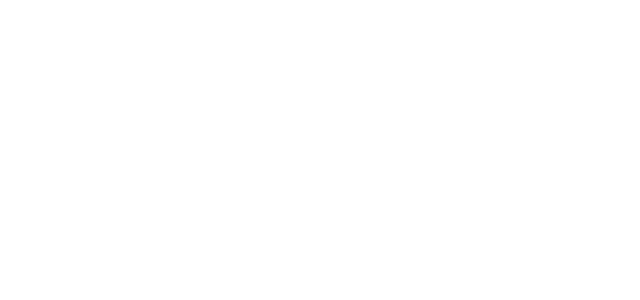
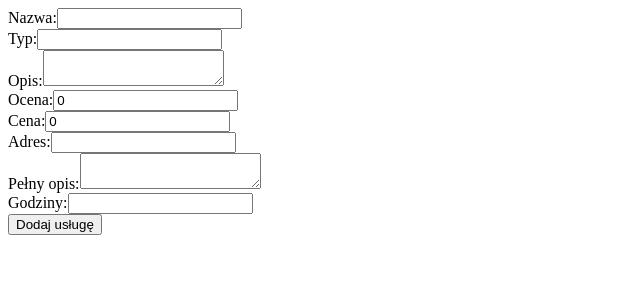
Before and after one commit to mariakoren/project-beauty-salon, a React (Create React App) app in the folder beauty-salon/client/: page /admin/addservice in a window 1280 px wide. Before the commit this address had no page. Shown: the top 300 px of the page, without its empty margins (0-640 px from the left). Built offline with nearby package versions, Linux system fonts and the light colour scheme.

Commit message:
addService from admin

```diff
--- a/beauty-salon/client/package.json
+++ b/beauty-salon/client/package.json
@@ -14,13 +14,15 @@
     "axios": "^1.6.5",
     "cors": "^2.8.5",
     "date-fns": "^2.28.0",
+    "formik": "^2.4.5",
     "js-cookie": "^3.0.5",
     "react": "^18.0.0",
     "react-date-range": "^1.4.0",
     "react-dom": "^18.0.0",
     "react-router-dom": "^6.3.0",
     "react-scripts": "^5.0.1",
-    "web-vitals": "^2.1.4"
+    "web-vitals": "^2.1.4",
+    "yup": "^1.3.3"
   },
   "scripts": {
     "start": "react-scripts start",
--- a/beauty-salon/client/src/App.js
+++ b/beauty-salon/client/src/App.js
@@ -10,6 +10,7 @@
 import Register from "./pages/register/register";
 import Admin from "./pages/admin/admin";
 import Statistics from "./pages/admin/statistics";
+import AddServiceForm from "./pages/admin/addService";
 
 function App() {
   return (
@@ -22,6 +23,8 @@
         <Route path="/register" element={<Register/>}/>
         <Route path="/admin" element={<Admin/>}/>
         <Route path="admin/statistics" element={<Statistics/>}/>
+        <Route path="admin/addservice" element={<AddServiceForm/>}/>
+
       </Routes>
     </BrowserRouter>
   );
--- /dev/null
+++ b/beauty-salon/client/src/pages/admin/addService.jsx
@@ -0,0 +1,125 @@
+import React, { useState } from 'react';
+import * as Yup from 'yup';
+import axios from 'axios';
+
+const validationSchema = Yup.object().shape({
+  name: Yup.string().required('Pole wymagane'),
+  type: Yup.string().required('Pole wymagane'),
+  desc: Yup.string(),
+  rating: Yup.number().min(1, 'Ocena musi być większa lub równa 1').max(5, 'Ocena musi być mniejsza lub równa 5'),
+  price: Yup.number().min(0, 'Cena nie może być ujemna').required('Pole wymagane'),
+  address: Yup.string().required('Pole wymagane'),
+  fullDesc: Yup.string(),
+  times: Yup.string().required('Pole wymagane'),
+});
+
+const AddServiceForm = () => {
+  const [values, setValues] = useState({
+    name: '',
+    type: '',
+    desc: '',
+    rating: 0,
+    price: 0,
+    address: '',
+    fullDesc: '',
+    times: '',
+  });
+
+  const [errors, setErrors] = useState({});
+
+  const handleChange = (e) => {
+    const { name, value } = e.target;
+    setValues({
+      ...values,
+      [name]: value,
+    });
+  };
+
+  const handleSubmit = async () => {
+    try {
+      await validationSchema.validate(values, { abortEarly: false });
+      await axios.post("http://localhost:8800/api/services", values, {withCredentials: true});
+      // Zresetuj wartości po udanym dodaniu usługi
+    //   setValues({
+    //     name: '',
+    //     type: '',
+    //     desc: '',
+    //     rating: 0,
+    //     price: 0,
+    //     address: '',
+    //     fullDesc: '',
+    //     times: '',
+    //   });
+      setErrors({});
+    } catch (err) {
+      if (err instanceof Yup.ValidationError) {
+        const newErrors = {};
+        err.inner.forEach((error) => {
+          newErrors[error.path] = error.message;
+        });
+        setErrors(newErrors);
+      } else {
+        // Obsługa innych błędów
+        console.error(err);
+      }
+    }
+  };
+
+  return (
+    <form>
+      <div>
+        <label htmlFor="name">Nazwa:</label>
+        <input type="text" id="name" name="name" value={values.name} onChange={handleChange} />
+        {errors.name && <div>{errors.name}</div>}
+      </div>
+
+      <div>
+        <label htmlFor="type">Typ:</label>
+        <input type="text" id="type" name="type" value={values.type} onChange={handleChange} />
+        {errors.type && <div>{errors.type}</div>}
+      </div>
+
+      <div>
+        <label htmlFor="desc">Opis:</label>
+        <textarea id="desc" name="desc" value={values.desc} onChange={handleChange} />
+        {errors.desc && <div>{errors.desc}</div>}
+      </div>
+
+      <div>
+        <label htmlFor="rating">Ocena:</label>
+        <input type="number" id="rating" name="rating" value={values.rating} onChange={handleChange} />
+        {errors.rating && <div>{errors.rating}</div>}
+      </div>
+
+      <div>
+        <label htmlFor="price">Cena:</label>
+        <input type="number" id="price" name="price" value={values.price} onChange={handleChange} />
+        {errors.price && <div>{errors.price}</div>}
+      </div>
+
+      <div>
+        <label htmlFor="address">Adres:</label>
+        <input type="text" id="address" name="address" value={values.address} onChange={handleChange} />
+        {errors.address && <div>{errors.address}</div>}
+      </div>
+
+      <div>
+        <label htmlFor="fullDesc">Pełny opis:</label>
+        <textarea id="fullDesk" name="fullDesc" value={values.fullDesc} onChange={handleChange} />
+        {errors.fullDesc && <div>{errors.fullDesc}</div>}
+      </div>
+
+      <div>
+        <label htmlFor="times">Godziny:</label>
+        <input type="text" id="times" name="times" value={values.times} onChange={handleChange} />
+        {errors.times && <div>{errors.times}</div>}
+      </div>
+
+      <div>
+        <button type="button" onClick={handleSubmit}>Dodaj usługę</button>
+      </div>
+    </form>
+  );
+};
+
+export default AddServiceForm;
--- a/beauty-salon/client/src/pages/admin/admin.jsx
+++ b/beauty-salon/client/src/pages/admin/admin.jsx
@@ -8,7 +8,7 @@
         <div>
             <div className="adminContainer">
                 <button onClick={()=>navigate("/admin/statistics")}>Statystyki</button>
-                <button>Dodać usługę</button>
+                <button onClick={()=>navigate("/admin/addservice")}>Dodać usługę</button>
                 <button>Edytować usługę</button>
             </div>
         </div>
```
Also changed, not shown: 2 other files (tests, documents, lock files or other folders).
